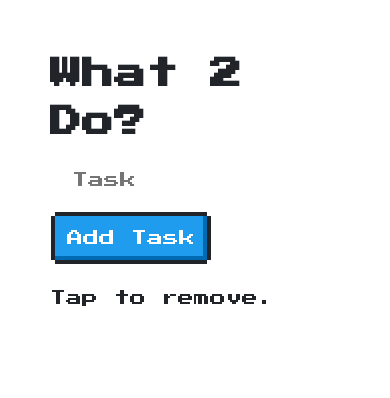
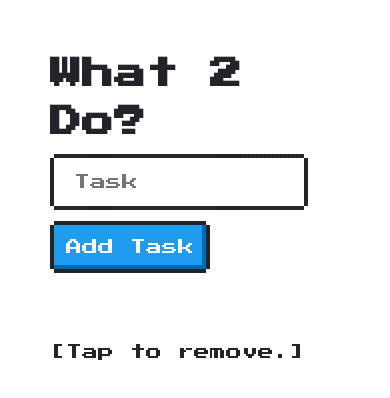
Before and after one commit to victorinspace/react-app, a React (Create React App) app: page / in a window 390 px wide. Shown: the top 398 px of the page. Built offline with nearby package versions, Linux system fonts and the light colour scheme.

Commit message:
Add margin to mobile

```diff
--- a/src/App.css
+++ b/src/App.css
@@ -16,12 +16,15 @@
 }
 
 .todoListMain .header input {
-  border: 2px solid #FFF;
   max-width: 250px;
+  margin-right: 15px;
+  margin-bottom: 15px;
 }
 
-.todoListMain .header button {
-  margin: 10px 10px 10px 5px;
+@media only screen and (max-width: 500px) {
+  .todoListMain .header button {
+    margin-bottom: 55px;
+  }
 }
 
 .todoListMain .theList {
--- a/src/TodoItems.js
+++ b/src/TodoItems.js
@@ -15,7 +15,7 @@
 
     return <div>
         <ul className="nes-list is-disc">{listItems}</ul>
-        <p>Tap to remove.</p>
+        <p>[Tap to remove.]</p>
       </div>;
   }
 }
--- a/src/index.js
+++ b/src/index.js
@@ -6,7 +6,4 @@
 
 ReactDOM.render(<App />, document.getElementById("root"));
 
-// If you want your app to work offline and load faster, you can change
-// unregister() to register() below. Note this comes with some pitfalls.
-// Learn more about service workers: http://bit.ly/CRA-PWA
 serviceWorker.unregister();
```
Also changed, not shown: public/index.html (+0 -23 lines).
